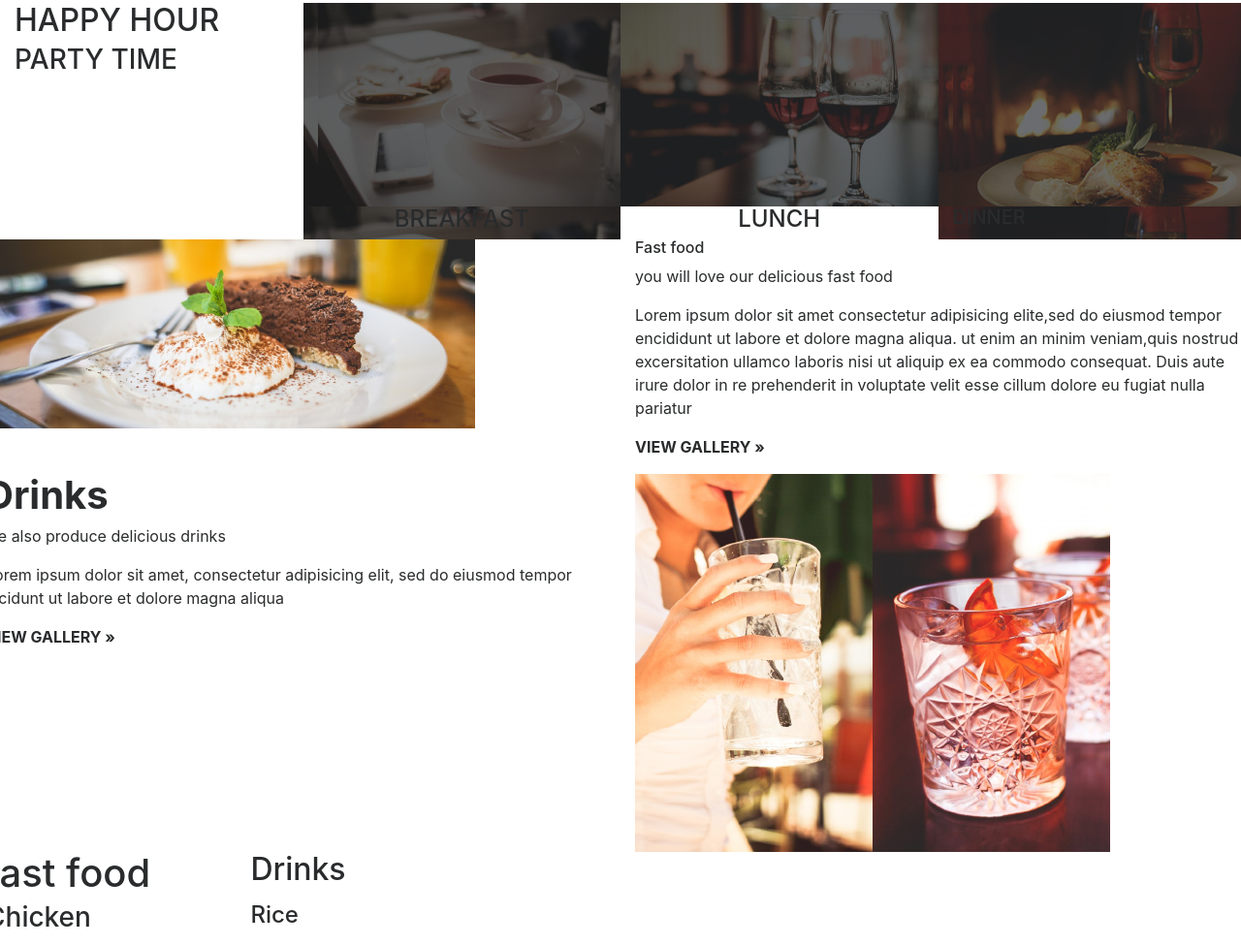
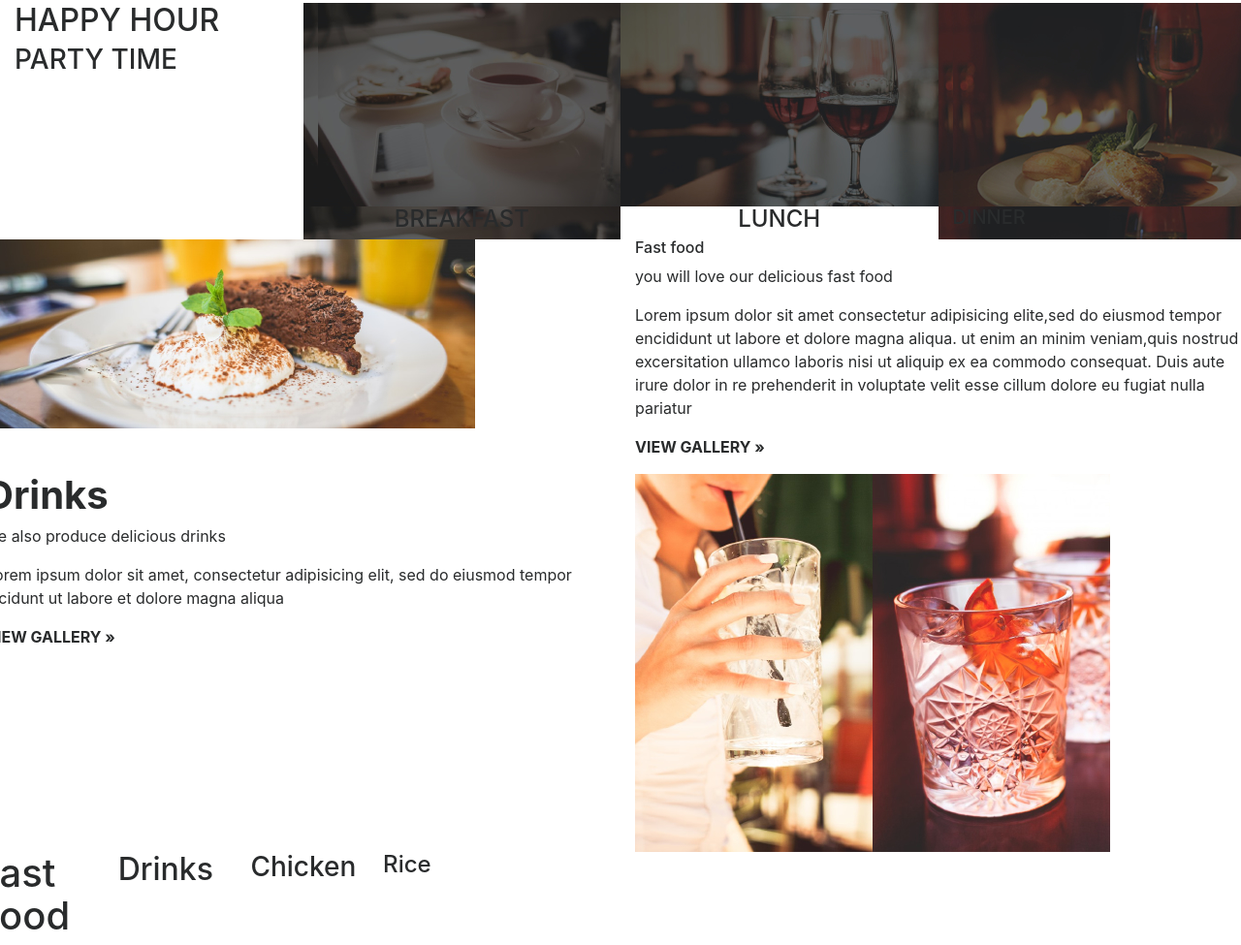
Before and after one commit to DanKosgei/kitchen-Anita, a plain HTML site: page index.html in a window 1280 px wide. Shown: the part 335-1310 px from the top of the page at 97% size. Drawn offline with nearby package versions, Linux system fonts and the light colour scheme; files whose address does not match are found by name.

Commit message:
changes made

```diff
--- a/index.html
+++ b/index.html
@@ -80,19 +80,19 @@
 </div>
 
 <div class="row">
-  <div class="col-md-6">
+  <div class="col-md-3">
     <h1>fast food</h1>
   </div>
 
-    <div class="col-md-6">
+    <div class="col-md-3">
       <h2>Drinks</h2>
     </div>
 
-      <div class="col-md-6">
+      <div class="col-md-3">
         <h3>Chicken</h3>
 
       </div>
-        <div class="col-md-6">
+        <div class="col-md-3">
           <h4>Rice</h4>
     </div>
 
```
